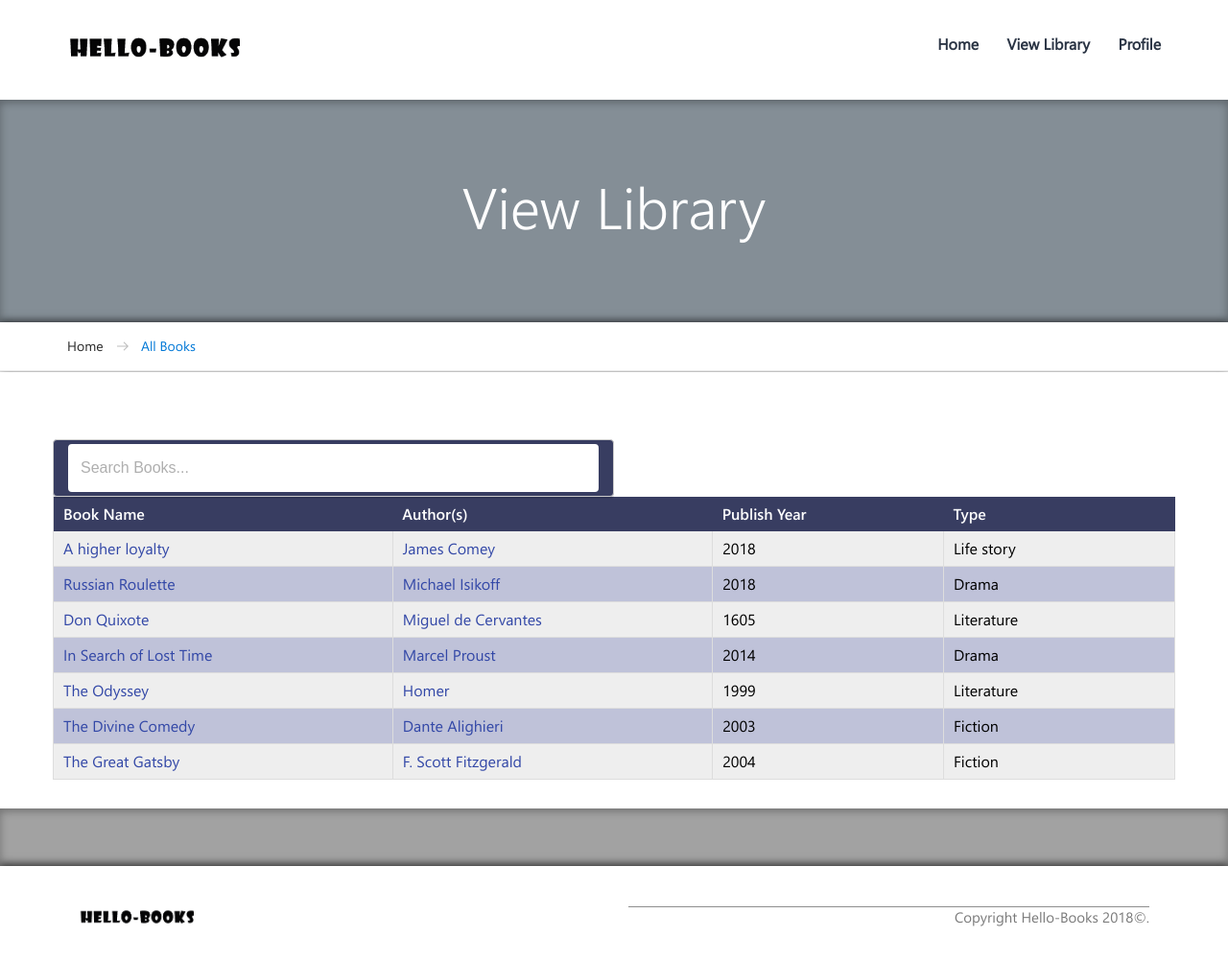
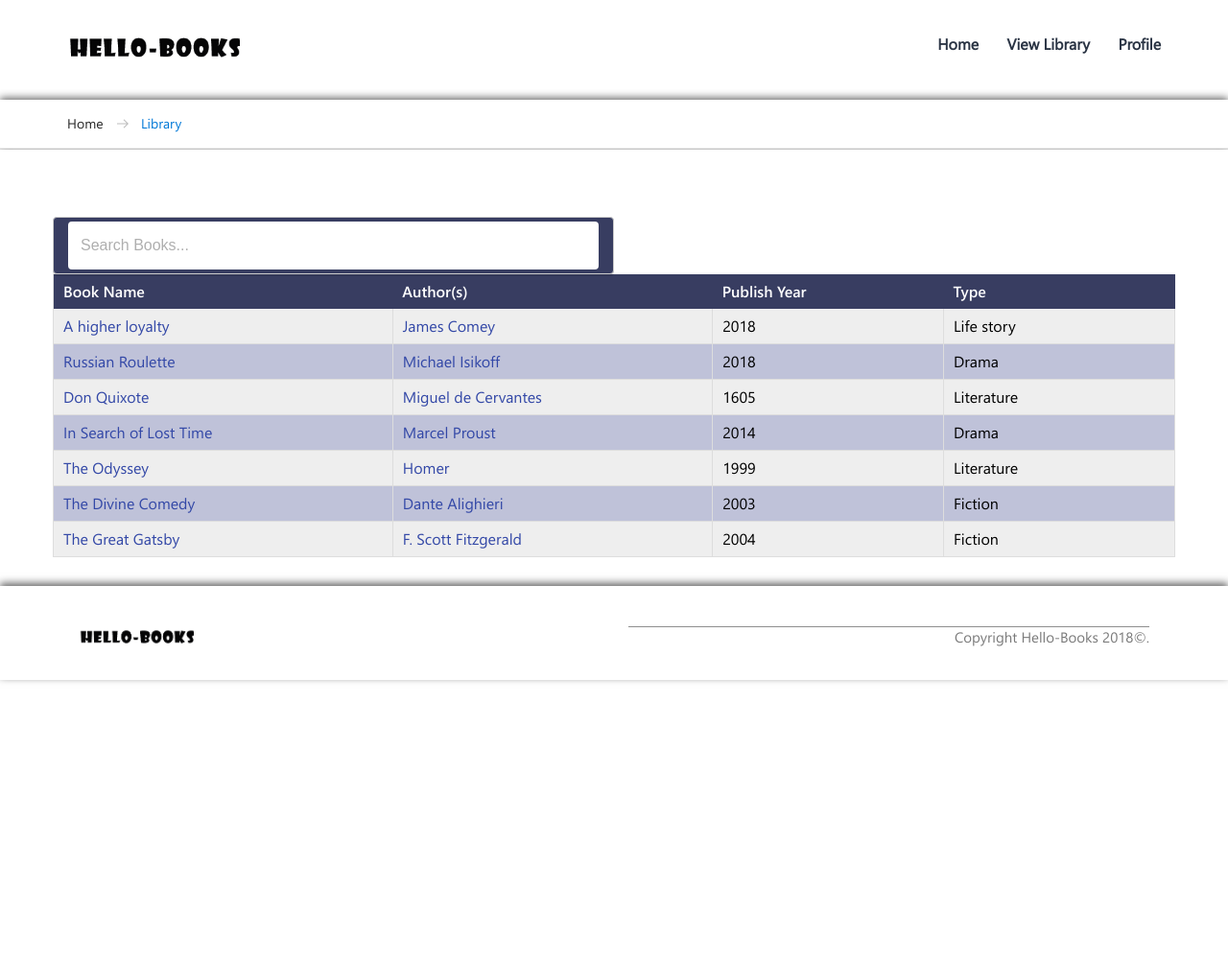
Before and after one commit to Khamisali61/Khamisali61.github.io, a plain HTML site: page designs/UI/view_lib.html in a window 1280 px wide. Shown: the whole page at 96% size. After the commit the page ends 800 px from the top, so only its background shows below. Drawn offline with Linux system fonts and the light colour scheme; a web font is replaced by a local one.

Commit message:
Update view_lib.html

```diff
--- a/designs/UI/view_lib.html
+++ b/designs/UI/view_lib.html
@@ -158,7 +158,7 @@
               <div id="profile-stuff" class="profile-dropdown">
                <ul class="sub-menu">
                 <li>
-                 <a href="user_profile.html">Profile</a>
+                 <a href="profile.html">Profile</a>
                 </li>
                 <li>
                  <a href="#">Messages</a>
@@ -190,11 +190,7 @@
    </div>
    <div id="page-content">
     <div class="layout--container">
-     <div class="layout-header">
-      <div class="container">
-       <h1 class="page_header--title">View Library</h1>
-      </div>
-     </div>
+
      <nav class="breadcrumbs">
       <div class="container">
        <ul class="breadcrumbs--list">
@@ -202,7 +198,7 @@
          <a href="#" class="breadcrumbs--link">Home</a>
         </li>
         <li class="breadcrumbs--item">
-         <a href="#" class="breadcrumbs--link -active">All Books</a>
+         <a href="#" class="breadcrumbs--link -active">Library</a>
         </li>
        </ul>
       </div>
@@ -330,9 +326,7 @@
       </div>
      </div>
     </div>
-    <div class="section -pattern -light">
 
-    </div>
 
     <div class="layout--footer">
      <footer class="footer">
```
